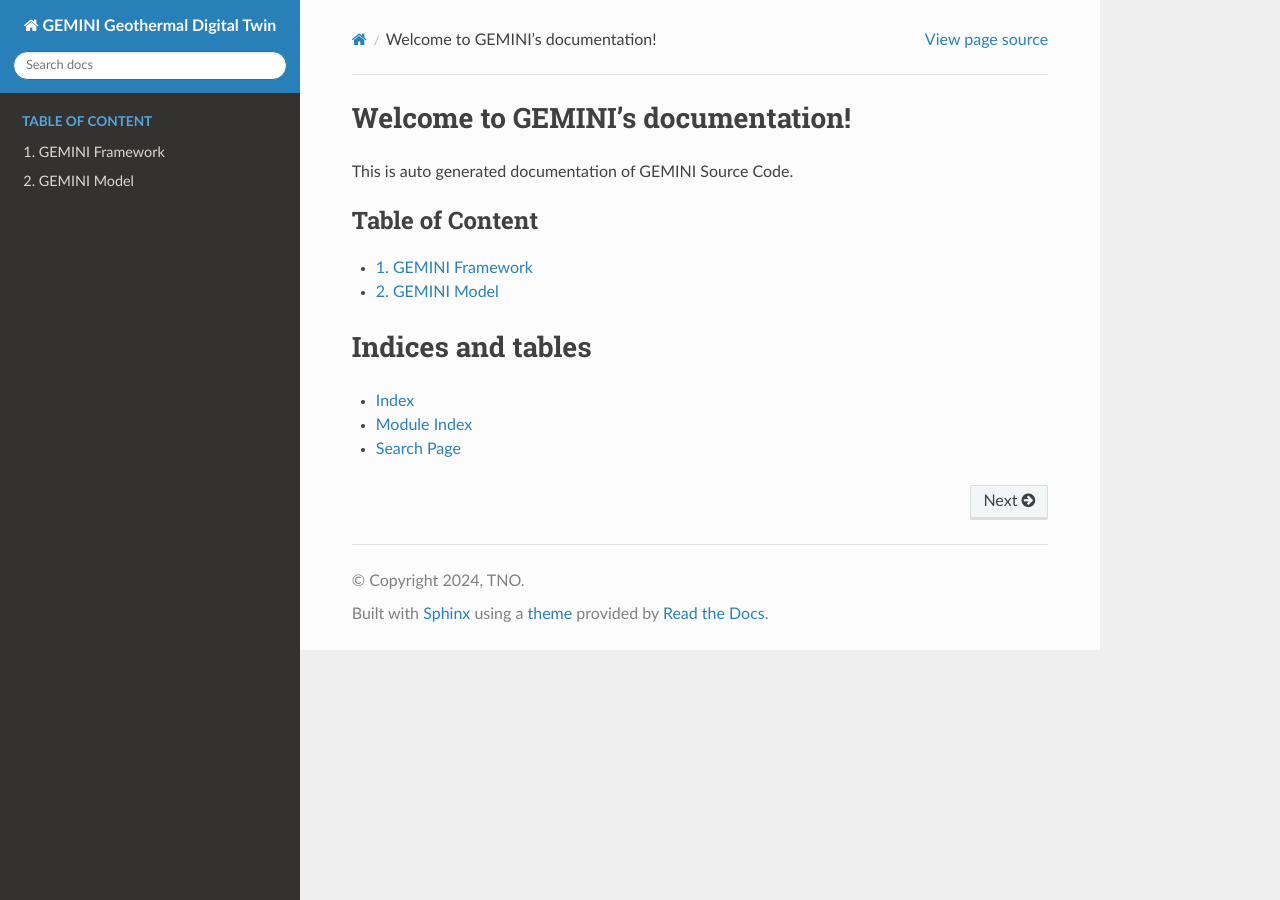
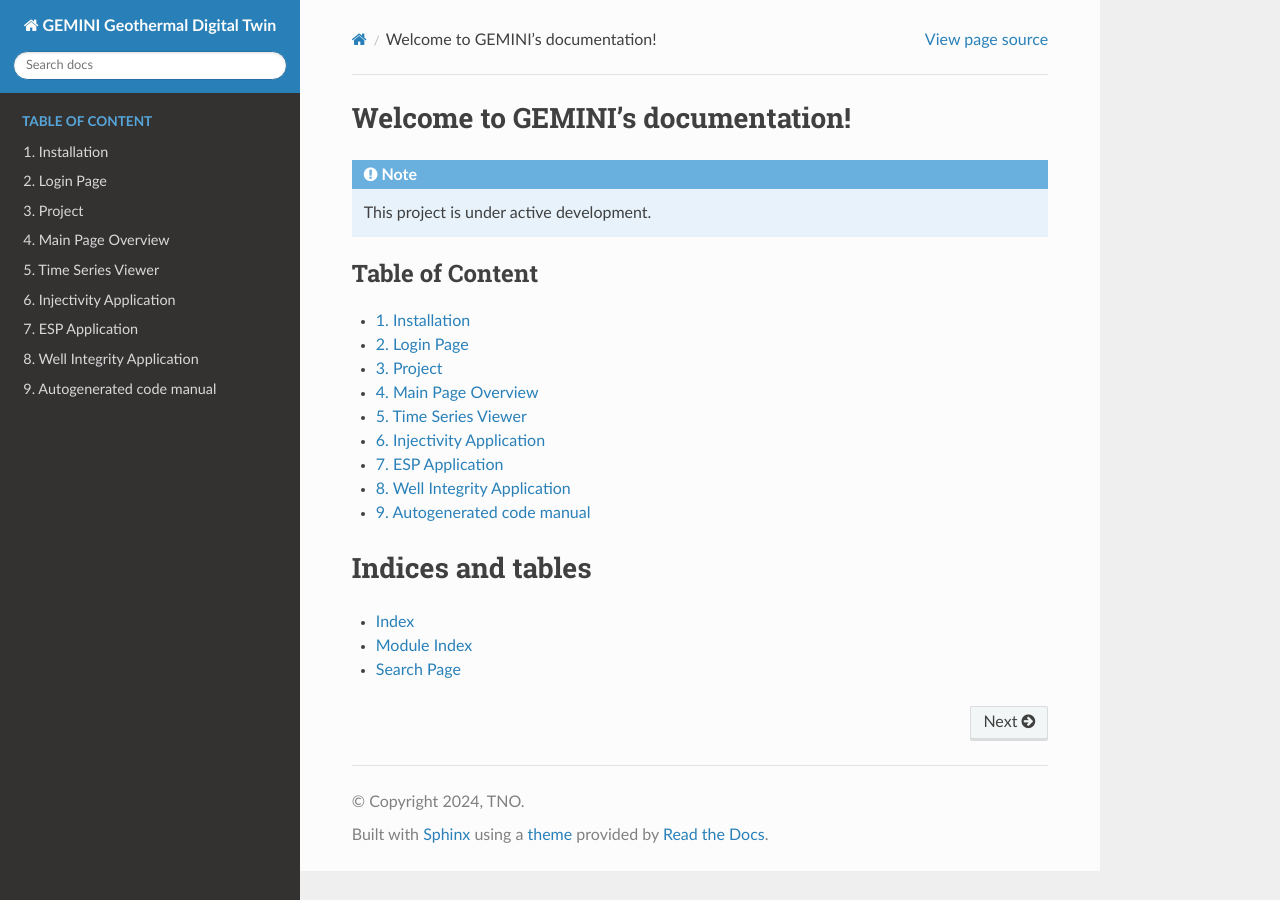
Before and after one commit to GEMINI-Digital-Twin/gemini-documentation, a Sphinx documentation site: the page built from source/index.rst, in a window 1280 px wide. Built offline with Sphinx 7.4.7 and the Read the Docs theme 2.0.0, drawn with Linux system fonts in a browser that asks for light colours.

Commit message:
WIP: add tutorial first version

```diff
--- /dev/null
+++ b/source/code.rst
@@ -0,0 +1,6 @@
+Autogenerated code manual
+===========================
+
+.. include:: code_framework.rst
+.. include:: code_application.rst
+.. include:: code_model.rst
--- /dev/null
+++ b/source/code_application.rst
@@ -0,0 +1,2 @@
+GEMINI Application
+------------------------
--- /dev/null
+++ b/source/code_framework.rst
@@ -0,0 +1,2 @@
+GEMINI Framework
+------------------------
--- a/source/conf.py
+++ b/source/conf.py
@@ -26,7 +26,7 @@ sys.path.insert(0, os.path.join(gemini_root_dir, 'gemini-framework', 'src'))
 
 project = 'GEMINI Geothermal Digital Twin'
 copyright = '2024, TNO'
-author = 'Ryvo Octaviano'
+author = 'Ryvo Octaviano, Demetris Palochis, Leila Hashemi, Jonah Poort, Pejman Shoeibi Omrani'
 
 # -- General configuration ---------------------------------------------------
 # https://www.sphinx-doc.org/en/master/usage/configuration.html#general-configuration
--- a/source/framework.rst
+++ /dev/null
@@ -1,2 +0,0 @@
-GEMINI Framework
-==================
--- /dev/null
+++ b/source/grafana.rst
@@ -0,0 +1,54 @@
+Time Series Viewer
+===========================
+
+
+Setup Database Connection
+---------------------------
+
+* Click Connection
+* Click Add new connection
+* Search "influxdb"
+* Click Data Source InfluxDB
+* Click Add New Data Source
+
+.. image:: images/database_setup_connection_1.jpg
+    :width: 100%
+
+* Fill the database name
+* Choose Query language "Flux"
+* add URL http://influxdb:8086
+* toggle Basic auth
+
+.. image:: images/database_setup_connection_2.jpg
+    :width: 100%
+
+* Fill Basic Auth Details
+
+    * Username: gemini-user
+    * Password: gemini-password
+
+* Fill InfluxDB Details
+
+    * Organization: TNO
+    * Token: <create token InfluxDB>
+    * Default Bucket: gemini-project
+
+* Click Save & test
+
+.. image:: images/database_setup_connection_3.jpg
+    :width: 100%
+
+* Create Token Influx DB
+* login to http://<yourdomain>:8086
+* Fill username and password
+* Generate API token
+* Click All Access API Token
+* Fill Description, e.g. gemini-token
+* Copy the API token and put in InfluxDB Details
+
+.. image:: images/database_setup_connection_4.jpg
+    :width: 100%
+
+
+Create Dashboard
+---------------------------
--- a/source/index.rst
+++ b/source/index.rst
@@ -6,16 +6,26 @@
 Welcome to GEMINI's documentation!
 ==============================================
 
-This is auto generated documentation of GEMINI Source Code.
+.. note::
+
+   This project is under active development.
+
 
 .. toctree::
-   :maxdepth: 1
-   :numbered:
-   :caption: Table of Content
+    :maxdepth: 1
+    :numbered:
+    :caption: Table of Content
 
 
-   framework
-   model
+    installation
+    login
+    project
+    overview
+    grafana
+    injectivity
+    esp
+    wellintegrity
+    code
 
 
 Indices and tables
--- /dev/null
+++ b/source/injectivity.rst
@@ -0,0 +1,6 @@
+Injectivity Application
+===========================
+
+
+Description
+---------------------------
--- /dev/null
+++ b/source/login.rst
@@ -0,0 +1,17 @@
+Login Page
+================================
+
+
+Sign Up
+--------------------------------
+
+
+
+Sign In
+--------------------------------
+
+
+
+
+Log Out
+--------------------------------
--- /dev/null
+++ b/source/overview.rst
@@ -0,0 +1,2 @@
+Main Page Overview
+===========================
--- /dev/null
+++ b/source/wellintegrity.rst
@@ -0,0 +1,18 @@
+Well Integrity Application
+===========================
+
+
+Description
+---------------------------
+
+
+
+
+Corrosion
+---------------------------
+
+
+
+
+Erosion
+---------------------------
```
Also changed, not shown: source/code_model.rst (renamed from source/model.rst, +13 -7 lines), source/esp.rst (added, +19 -0 lines), source/installation.rst (added, +12 -0 lines), source/project.rst (added, +11 -0 lines), source/images/database_setup_connection_1.JPG (added), source/images/database_setup_connection_2.JPG (added), source/images/database_setup_connection_3.JPG (added), source/images/database_setup_connection_4.JPG (added).
